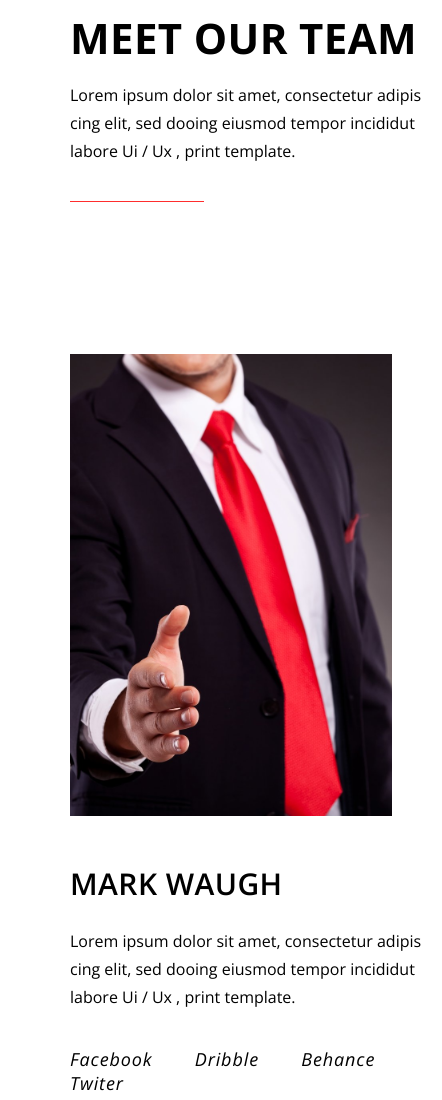
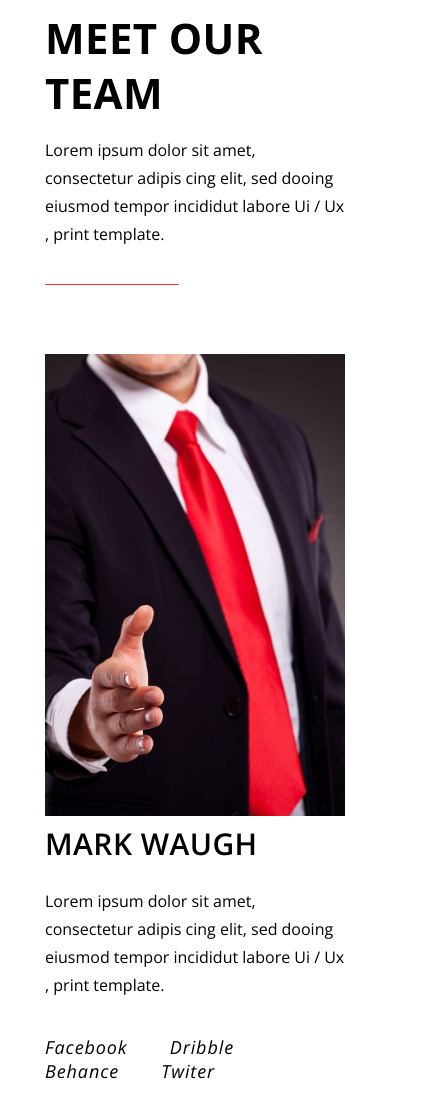
Before and after one commit to Varvara7/landing-maket, a plain HTML site: page index.html in a window 390 px wide. Shown: the part 5920-7020 px from the top of the page, 442 px wide, since content can reach past the window. Drawn offline with Linux system fonts and the light colour scheme.

Commit message:
4 section

```diff
--- a/css/style.css
+++ b/css/style.css
@@ -363,9 +363,6 @@
     display: flex;
     flex-wrap: wrap;
     flex-direction: column;
-    width: 100%;
-    max-width: 1300px;
-    min-width: 350px;
     margin: 0 auto;
     padding: 0 10px 90px 70px;
 }
@@ -376,8 +373,12 @@
 
 .text-team {
     width: 100%;
-    max-width: 478px;
+    max-width: 479px;
     margin-bottom: 36px;
+}
+
+.content_team {
+    width: 100%;
 }
 
 .content_team::after {
@@ -386,27 +387,48 @@
 }
 
 .team {
-    display: grid;
-    grid-template-columns: repeat(2, auto);
-    grid-template-rows: repeat(2, auto);
+    display: flex;
+    width: 100%;
+    flex-wrap: wrap;
+    align-items: stretch;
 }
 
 .team__selected-photo {
-    display: grid;
+    flex-shrink: 0;
+    width: 100%;
+    max-width: 322px;
+    height: 462px;
+    margin-right: 50px;
+    object-fit: cover;
     grid-column: 1 / 2;
     grid-row: 1 / 3;
     align-self: start;
-    width: 322px;
-    height: 462px;
-    background-color: #FF2D2D;
-    object-fit: cover;
-    margin-right: 50px;
+}
+
+.teams {
+    display: flex;
+    flex-direction: column;
+}
+
+@supports (display: grid) and (display: contents) {
+    .team {
+        display: grid;
+        grid-template-columns: repeat(2, auto);
+        grid-template-rows: repeat(2, auto);
+    }
+
+    .teams {
+        display: contents;
+    }
 }
 
 .content-teams {
-    padding-bottom: 40px;
+    position: relative;
+    align-self: start;
+    max-width: 662px;
+    grid-column: 2 / 3;
+    grid-row: 1 / 2;
 }
-
 
 .heading-teams {
     font-size: 30px;
@@ -429,6 +451,10 @@
     text-decoration: none;
 }
 
+.team__selected-link:hover {
+    text-decoration: underline;
+}
+
 .members {
     display: flex;
     align-items: flex-end;
@@ -439,7 +465,7 @@
 
 .member {
     position: relative;
-    margin-top: 16px;
+    margin-top: 58px;
 }
 
 .member:not(:last-child) {
@@ -475,10 +501,19 @@
     object-fit: cover;
 }
 
+
 /*media*/
 @media (max-width: 466px) {
     .page__intro__heading-big {
         word-wrap: break-word;
+    }
+
+    .page__team {
+        padding: 0 45px 90px 45px;
+    }
+
+    .team__selected-photo {
+        margin: 0;
     }
 }
 
@@ -493,10 +528,6 @@
     .service {
         max-width: 250px;
     }
-
-    .team__selected-photo {
-        margin-bottom: 40px;
-    }
 }
 
 @media (max-width: 1219px) {
@@ -510,6 +541,7 @@
 
     .team {
         display: flex;
-        flex-wrap: wrap;
     }
+
+
 }
--- a/index.html
+++ b/index.html
@@ -100,7 +100,8 @@
             <p class="page__text text-team">Lorem ipsum dolor sit amet, consectetur adipis cing elit, sed dooing eiusmod tempor incididut labore Ui / Ux , print template.</p>
         </div>
         <section class="team">
-            <img class="team__selected-photo" src="img/mark.jpg" alt="фото сотрудника">
+        <img class="team__selected-photo" src="img/mark.jpg" alt="фото сотрудника">
+            <div class="teams">
                 <div class="content-teams">
                     <h3 class="page__heading heading-teams">mark waugh</h3>
                     <p class="page__text text-teams">Lorem ipsum dolor sit amet, consectetur adipis cing elit, sed dooing eiusmod tempor incididut labore Ui / Ux , print template.</p>
@@ -127,6 +128,7 @@
                         <img class="member__photo" src="img/sokina-4.jpg" alt="red">
                     </article>
                 </div>
+            </div>
         </section>
     </section>
 </body>
```
